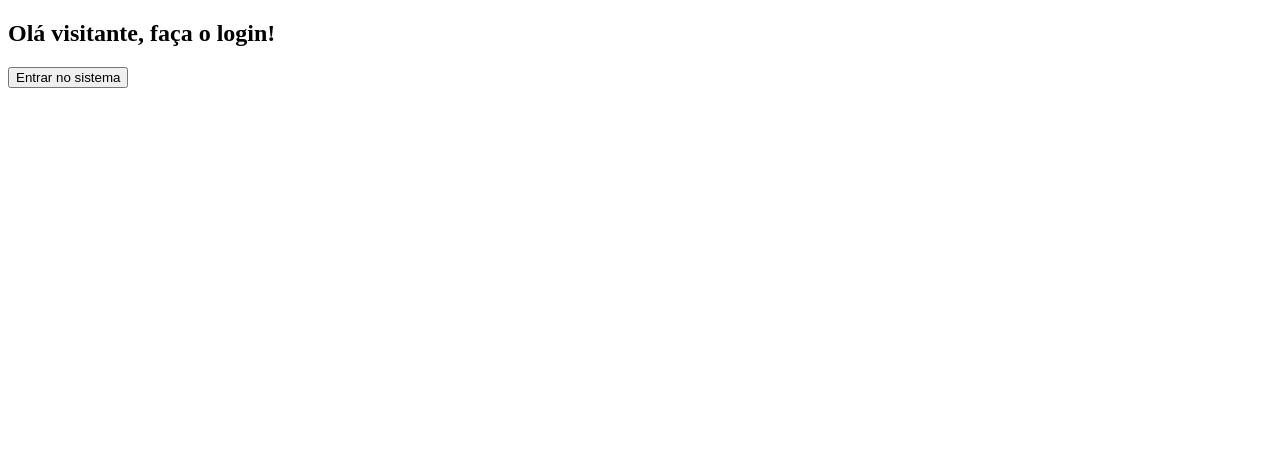
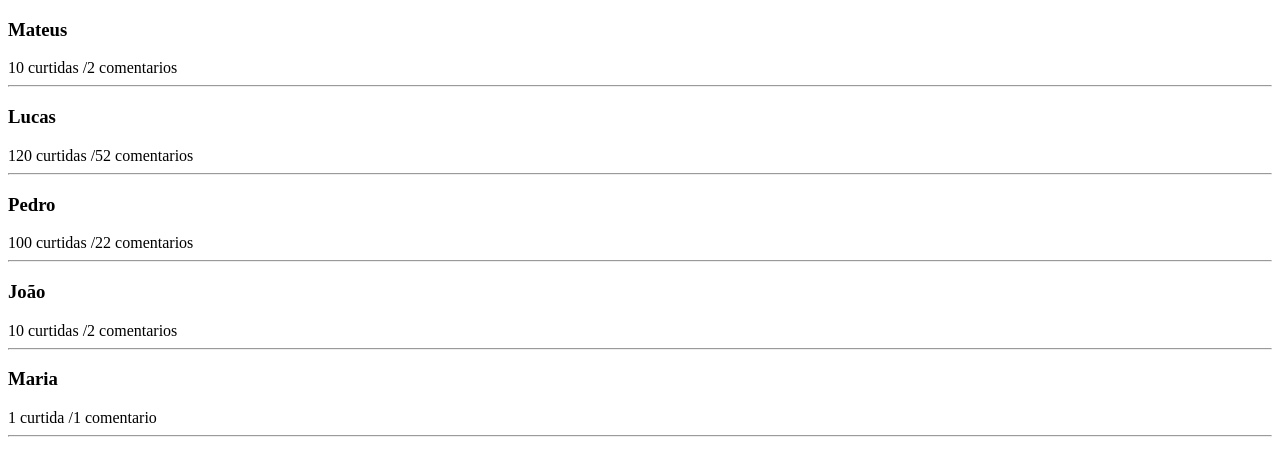
Before and after one commit to MHPontes/reactjs-inicio, a React (Create React App) app: page / in a window 1280 px wide. Shown: the top 476 px of the page. Built offline with nearby package versions, Linux system fonts and the light colour scheme.

Commit message:
trabalhando com listas

```diff
--- a/src/App.js
+++ b/src/App.js
@@ -1,46 +1,60 @@
 import React, { Component } from 'react';
+import Feed from './components/Feed';
 // import Membro from './components/Membro';
 
 class App extends Component {
 
-  constructor(props) {
-    super(props);
-    this.state = {
-      status: false
-    };
-
-    this.sair = this.sair.bind(this);
-    this.entrar = this.entrar.bind(this);
-
-  }
-
-  sair() {
-    this.setState({ status: false });
-  }
-
-  entrar() {
-    this.setState({ status: true });
-  }
-
   render() {
     return (
       <div>
-        {this.state.status ?
-          <div>
-            <h2>Bem vindo ao sistema</h2>
-            <button onClick={this.sair}> Sair do sistema</button>
-          </div> :
-          <div>
-            <h2>Olá visitante, faça o login!</h2>
-            <button onClick={this.entrar}> Entrar no sistema</button>
-          </div>
-        }
+        <Feed/>
       </div>
     );
-  }
+}
 }
 
 export default App;
+
+// class App extends Component {
+
+//   constructor(props) {
+//     super(props);
+//     this.state = {
+//       status: false
+//     };
+
+//     this.sair = this.sair.bind(this);
+//     this.entrar = this.entrar.bind(this);
+
+//   }
+
+//   sair() {
+//     this.setState({ status: false });
+//   }
+
+//   entrar() {
+//     this.setState({ status: true });
+//   }
+
+//   render() {
+//     return (
+//       <div>
+//         {this.state.status ?
+//           <div>
+//             <h2>Bem vindo ao sistema</h2>
+//             <button onClick={this.sair}> Sair do sistema</button>
+//           </div> :
+//           <div>
+//             <h2>Olá visitante, faça o login!</h2>
+//             <button onClick={this.entrar}> Entrar no sistema</button>
+//           </div>
+//         }
+//       </div>
+//     );
+//   }
+// }
+
+// export default App;
 
 // {/*
 // // class App extends Component { */}
--- /dev/null
+++ b/src/components/Feed/index.js
@@ -0,0 +1,35 @@
+import React, { Component } from 'react';
+
+class Feed extends Component {
+    constructor(props) {
+        super(props);
+        this.state = {
+            feed: [
+                { id: 1, username: 'Mateus', curtidas: 10, comentarios: 2 },
+                { id: 2, username: 'Lucas', curtidas: 120, comentarios: 52 },
+                { id: 3, username: 'Pedro', curtidas: 100, comentarios: 22 },
+                { id: 4, username: 'João', curtidas: 10, comentarios: 2 },
+                { id: 5, username: 'Maria', curtidas: 1, comentarios: 0 },
+            ]
+        };
+    }
+
+    render() {
+        return (
+            <div>
+                {this.state.feed.map((item) => {
+                    return (
+                        <div key={item.id}>
+                            <h3>{item.username}</h3>
+                            <a>{item.curtidas > 1 ? item.curtidas + ' curtidas' : item.curtidas + ' curtida'} /
+                                {item.comentarios > 1 ? item.comentarios + ' comentarios' : item.curtidas + ' comentario'} </a>
+                            <hr />
+                        </div>
+                    );
+                })}
+            </div>
+        );
+    }
+}
+
+export default Feed;
```
